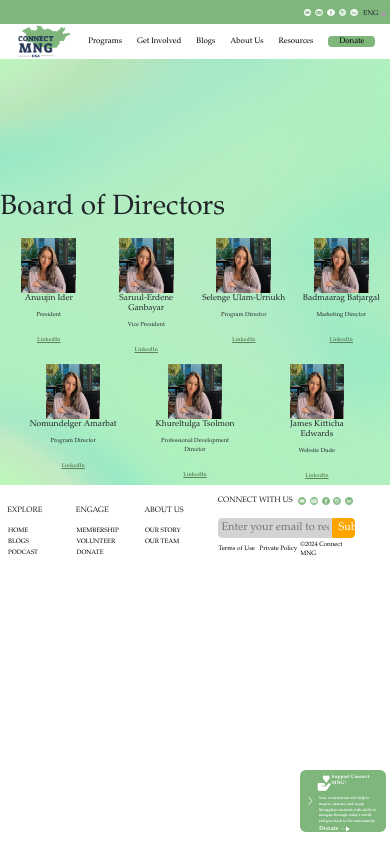
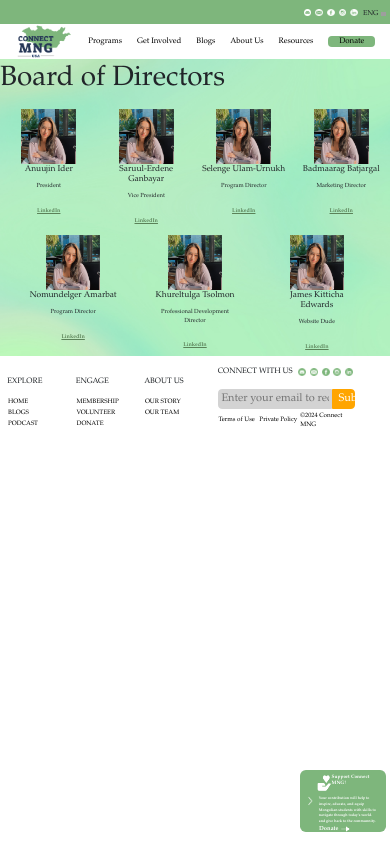
Before and after one commit to JK-Edwards/ConnectMNG, a React (Create React App) app: page /about-us in a window 390 px wide. Built offline with nearby package versions, Linux system fonts and the light colour scheme; grey boxes are pictures that could not be loaded.

Commit message:
Adjusted about page to have responsive design

```diff
--- a/src/pages/About/About.css
+++ b/src/pages/About/About.css
@@ -1,5 +1,5 @@
 .aboutContainer {
-    padding-top: 12rem;
+    padding-top: calc(1rem + 12vw);
 	background-image: url("../../images/background.jpg");
 	background-size: cover;
 	background-position: center;
```
